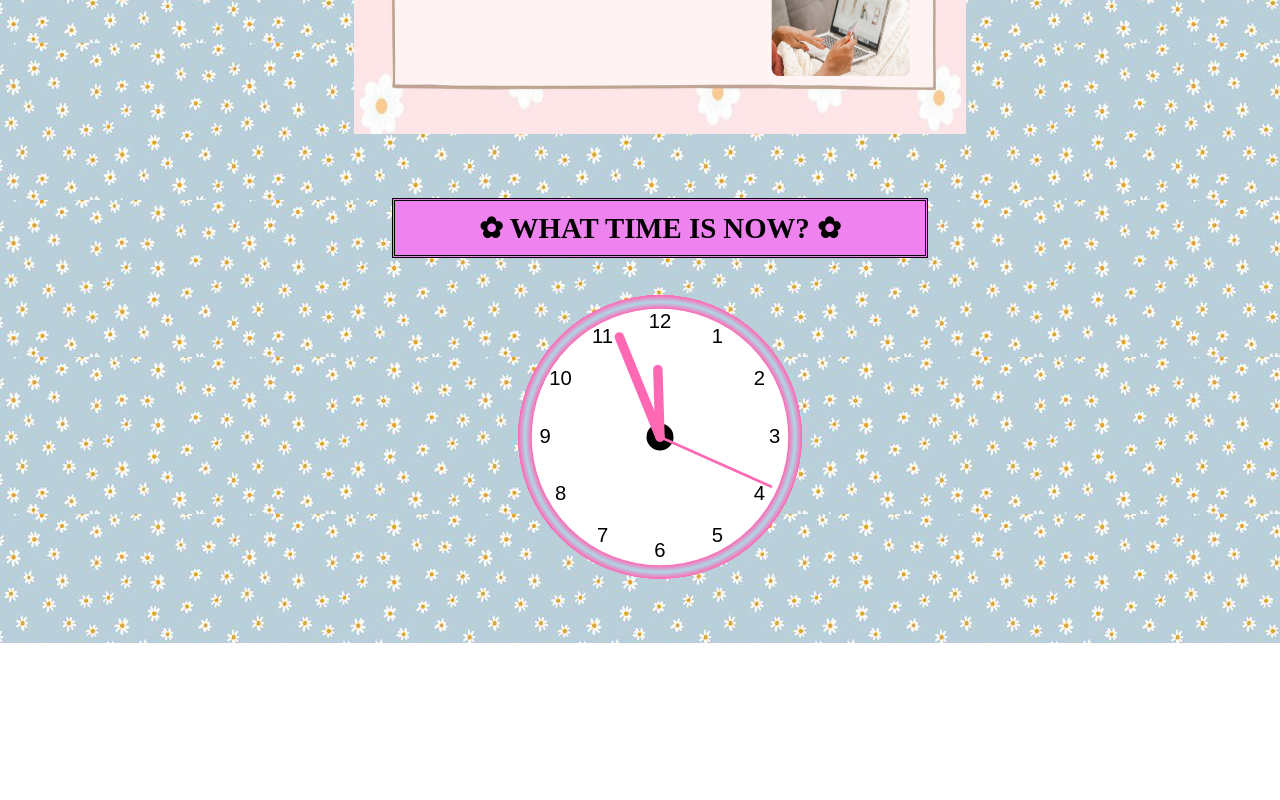
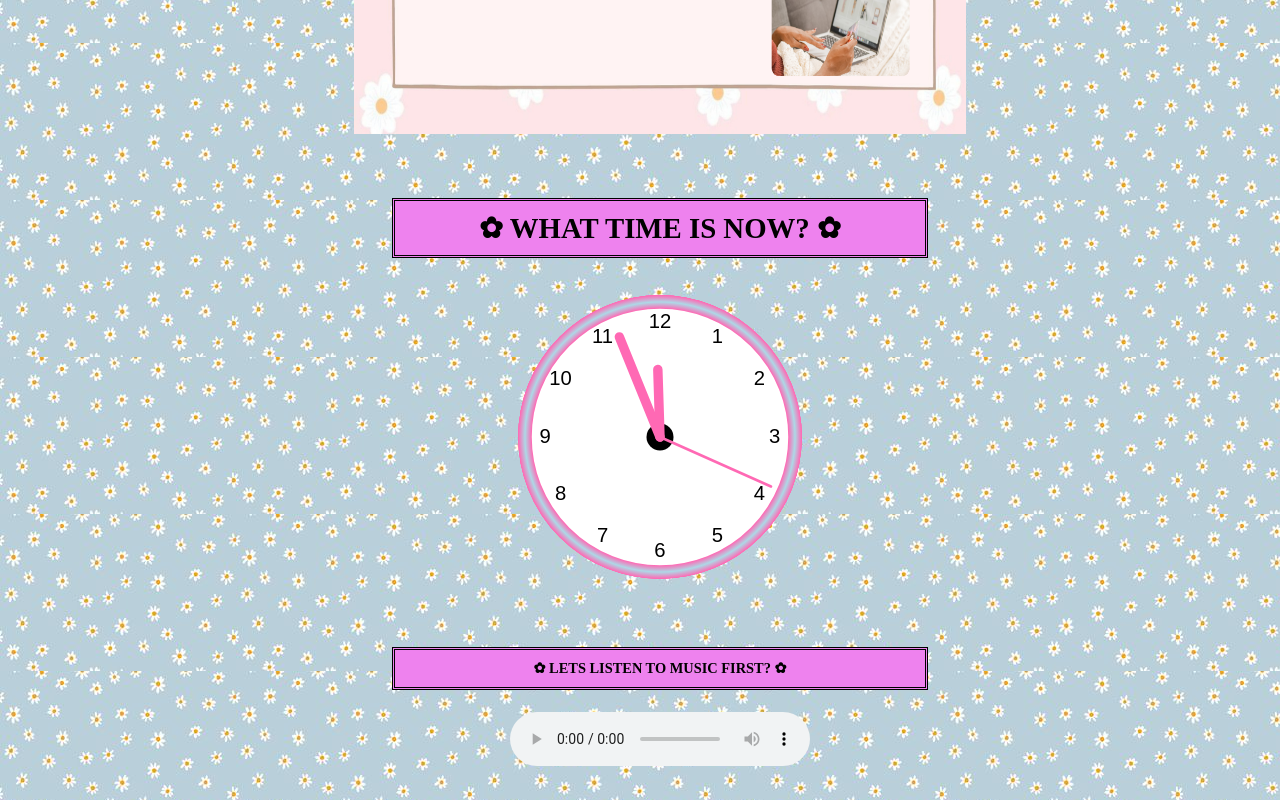
Before and after one commit to abbyqtpie/mypersonalwebsite, a plain HTML site: page index.html in a window 1280 px wide. Shown: the part 1056-1856 px from the top of the page. Before the commit the page ends 1699 px from the top, so only its background shows below. Drawn offline with Linux system fonts and the light colour scheme.

Commit message:
Update index.html

```diff
--- a/index.html
+++ b/index.html
@@ -165,4 +165,24 @@ function drawHand(ctx, pos, length, width) {
 </html>
 <br>
 <br>
+</body>
+</html>
 <br>
+<font color="black"><h2><center><p class="mix"style="background: violet;width:510px; padding: 10px;font-size:60%;border:black 3px double">✿ LETS LISTEN TO MUSIC FIRST? ✿ </p></center></h2>
+<p><div class="row">
+  <div class="column">
+
+<div class="container">
+<h1 align="center"><a
+
+<html>
+<body>
+<time style="float: center;"<h4><center><h1 style="font-size:30%"><p class="mix"></p></center></h4>
+<audio controls autoplay>
+
+<source src="sound.mp3" type="audio/mpeg">
+Your browser does not support the audio element.
+</audio>
+
+<br>
+<br>
```
